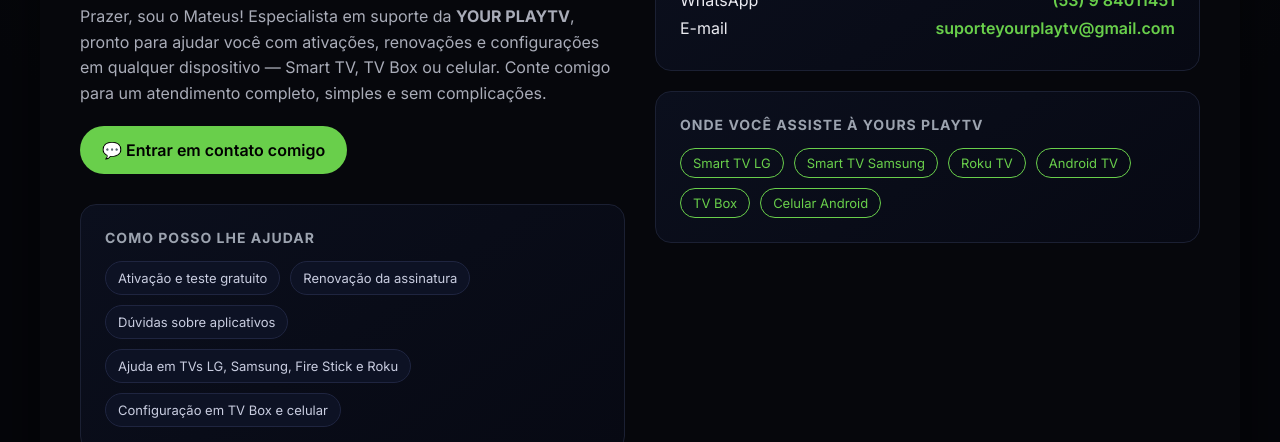
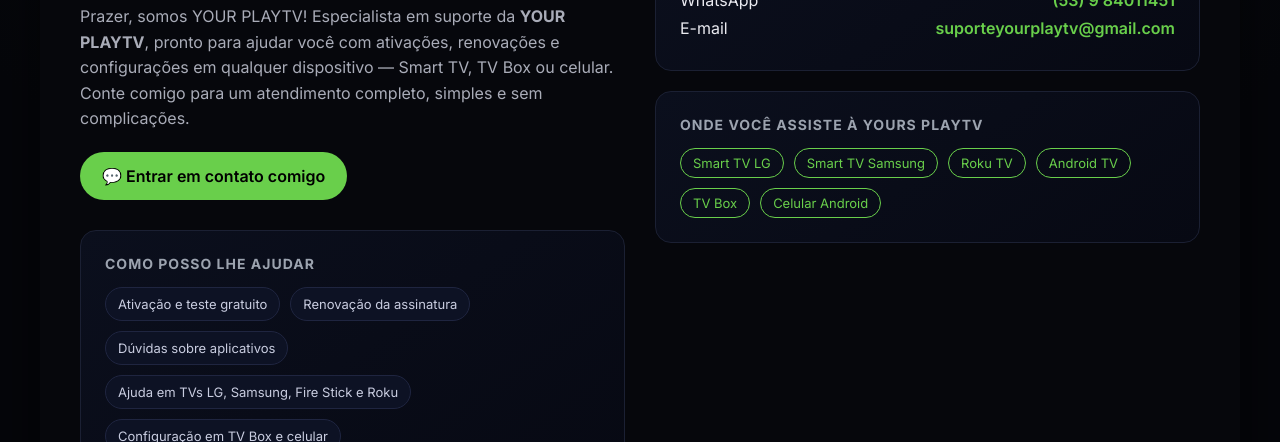
Before and after one commit to yourplaytv/yourplaytv, a plain HTML site: page index.html in a window 1280 px wide. Shown: the part 658-1100 px from the top of the page. Drawn offline with Linux system fonts and the light colour scheme.

Commit message:
Update index.html

```diff
--- a/index.html
+++ b/index.html
@@ -32,7 +32,7 @@
                 <h1>Estarei a disposição.</h1>
 
                 <p>
-                    Prazer, sou o Mateus!
+                    Prazer, somos YOUR PLAYTV!
                     Especialista em suporte da <b>YOUR PLAYTV</b>, pronto para ajudar você com ativações, renovações e
                     configurações em qualquer dispositivo — Smart TV, TV Box ou celular.
                     Conte comigo para um atendimento completo, simples e sem complicações.
```
